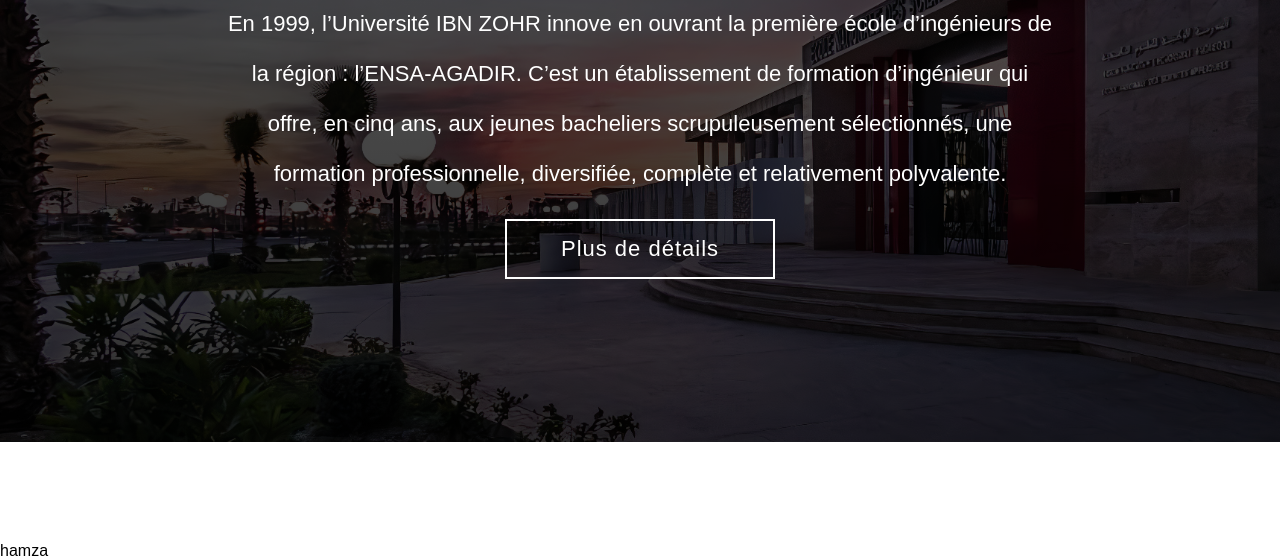
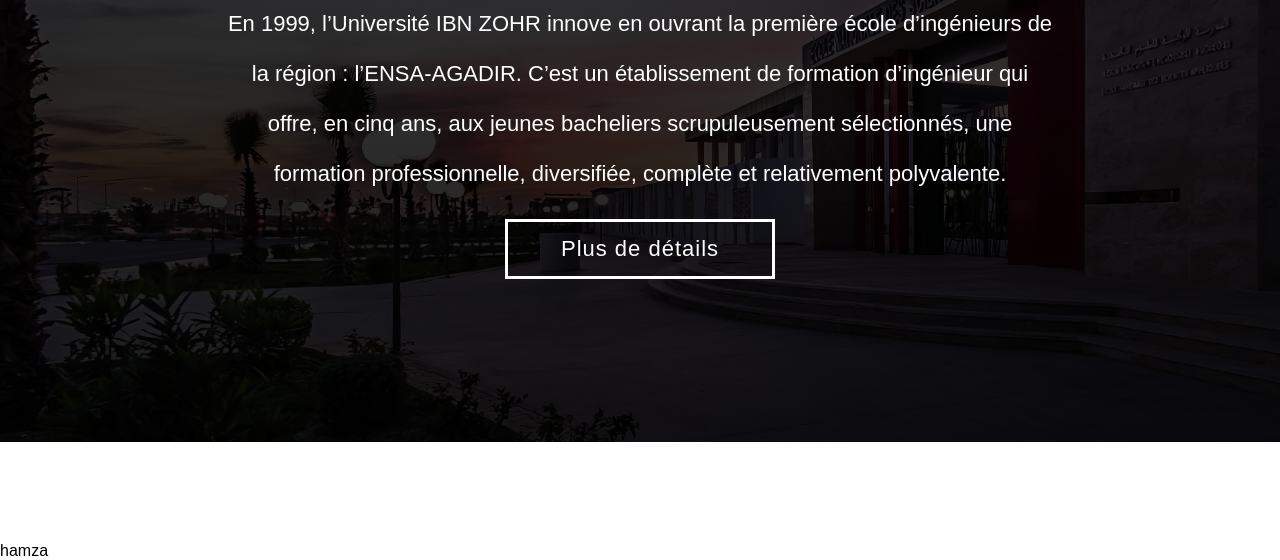
Before and after one commit to hamza-ihind/Compil-Court, a website: page index.html in a window 1280 px wide. Shown: the part 358-918 px from the top of the page. Drawn offline with Linux system fonts and the light colour scheme; a web font is replaced by a local one.

Commit message:
made many changes for another time...

```diff
--- a/scss/base.scss
+++ b/scss/base.scss
@@ -1,7 +1,9 @@
 @import url("https://fonts.googleapis.com/css2?family=Poppins:wght@200;400;500;600;800;900&display=swap");
 @import url("http://fonts.cdnfonts.com/css/circular-std");
 
-* {
+*,
+*::before,
+*::after {
   margin: 0;
   padding: 0;
   box-sizing: border-box;
--- a/scss/home.scss
+++ b/scss/home.scss
@@ -1,5 +1,5 @@
 #home {
-  background-image: linear-gradient(rgba(0, 0, 0, 0.6), rgba(0, 0, 0, 0.8)),
+  background-image: linear-gradient(rgba(0, 0, 0, 0.7), rgba(0, 0, 0, 0.9)),
     url("images/picture.jpg");
   width: 100%;
   height: 100%;
@@ -51,7 +51,7 @@
     text-decoration: none;
     font-weight: 400;
     color: white;
-    border: 2px solid white;
+    border: 3px solid white;
     letter-spacing: 1px;
     text-align: center;
     position: relative;
--- a/scss/navigation.scss
+++ b/scss/navigation.scss
@@ -29,7 +29,6 @@
     & li {
       list-style: none;
       margin-left: 30px;
-
       & a {
         text-decoration: none;
         color: white;
--- a/scss/style.scss
+++ b/scss/style.scss
@@ -1,3 +1,4 @@
 @import "base";
 @import "navigation";
 @import "home";
+@import "main";
```
Also changed, not shown: scss/main.scss (added), style.css.
